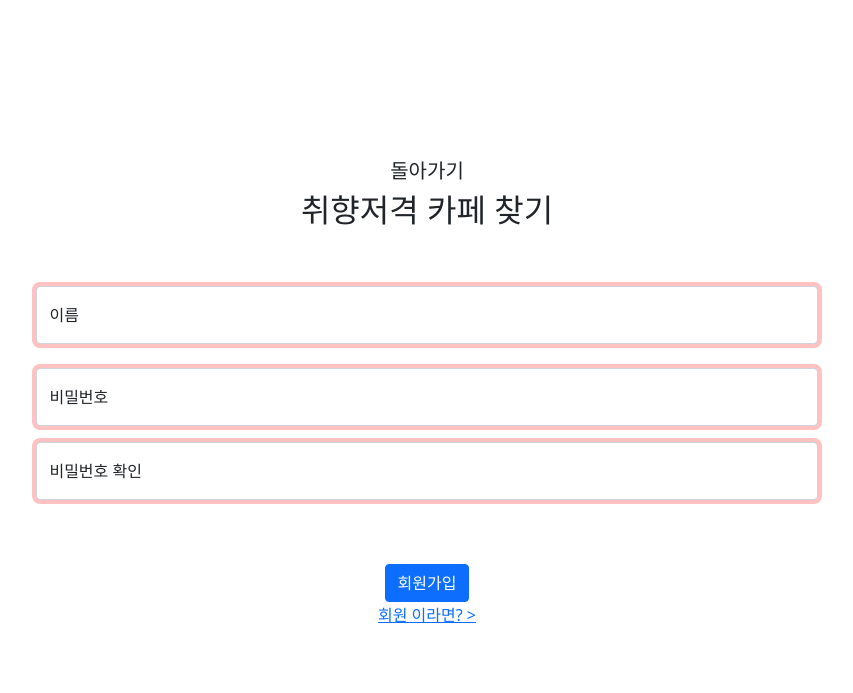
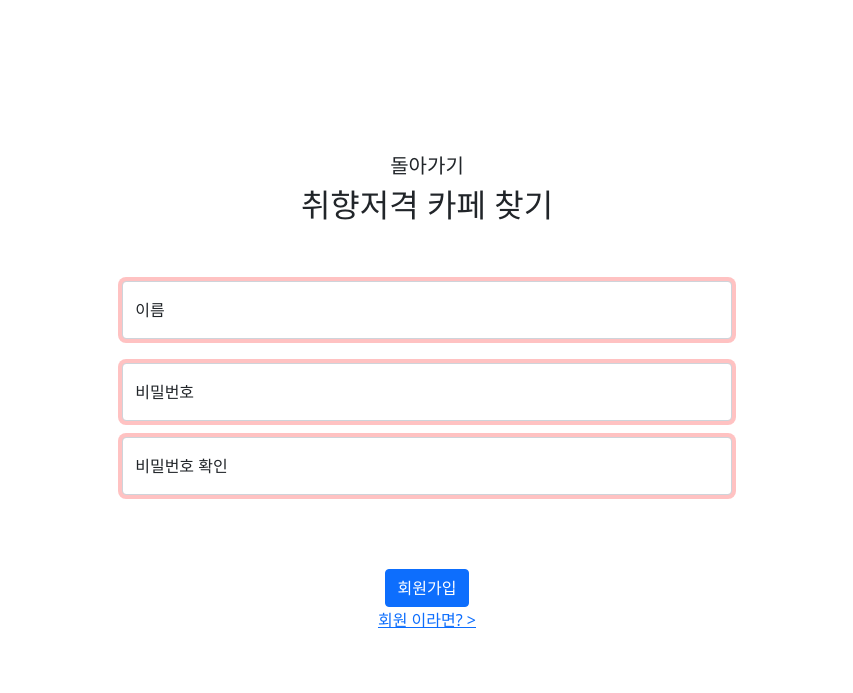
Before and after one commit to unchaptered/coffee-selector, a Flask app: page /join in a window 1280 px wide. Shown: the top 693 px of the page, without its empty margins (213-1066 px from the left). Run offline with Flask 2, Linux system fonts and the light colour scheme.

Commit message:
Modify `join-login.css`, 유효성 검사용 클래스 추가

```diff
--- a/static/css/pages/join-login.css
+++ b/static/css/pages/join-login.css
@@ -11,8 +11,14 @@
 }
 #join_inner_container,
 #login_inner_container {
-    width:70%;
+    width:60%;
+    min-width: 400px;
+
     margin: 0 auto;
+    padding: 0px 30px;
+
+    background-color: rgba(255, 255, 255, 0.3);
+    border-radius: 1ex;
 }
 
 .wrong_validate,
@@ -21,5 +27,23 @@
 }
 
 .form-validate-messenger {
+    margin-left: 4px;
+    padding: 5px 20px;
+
+    font-weight: 600;
+    background-color: rgba(255, 255, 255, 0.5);
 
 }
+
+.form_button {
+    background-color: rgba(255, 255, 255, 0.3);
+
+    padding: 8px 18px;
+}
+
+.form_button-invalid,
+.form_button-invalid:focus {
+    color: rgba(253, 13, 13, 0.25);
+    border: 0.5px rgba(253, 13, 13, 0.25);
+    box-shadow: 0 0 0 0.25rem rgba(253, 13, 13, 0.25);
+}
```
